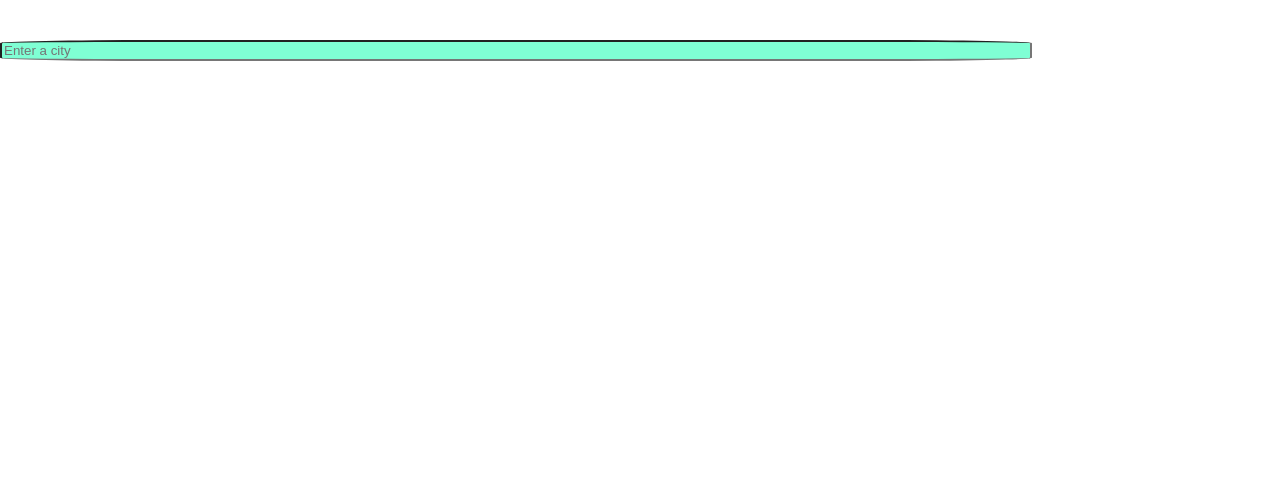
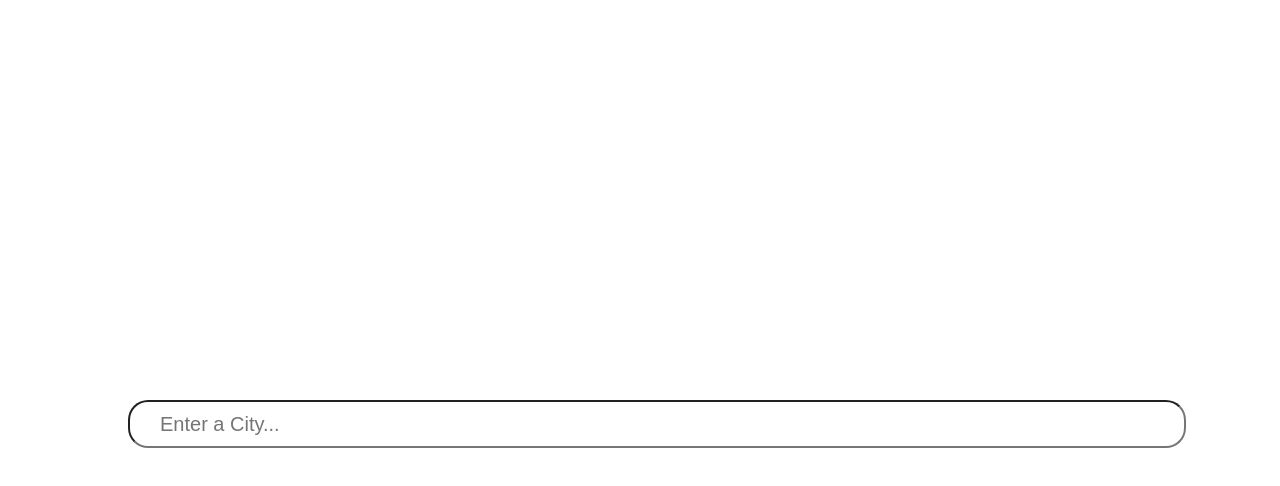
Before and after one commit to AfsoonTaghizadehgan/weather-app, a React (Create React App) app: page / in a window 1280 px wide. Shown: the top 486 px of the page. Built offline with nearby package versions, Linux system fonts and the light colour scheme.

Commit message:
input is in seperate file, 404 error is handled

```diff
--- a/src/App.css
+++ b/src/App.css
@@ -1,10 +1,11 @@
+.App{
+  position: absolute;
+  width: 100%;
+  height: 100%;
+}
+
 .city--input{
-  border-radius: 15%;
-  background-color: aquamarine;
-  width: 80%;
-  height: 35%;
-  margin-top: 40px;
-  align-items: center;
-  margin-left: auto;
-  margin-right: auto;
+  background-size: 25px 25px;
+  /* margin-left: 10%;
+  margin-right: 10%; */
 }
--- a/src/App.js
+++ b/src/App.js
@@ -1,28 +1,23 @@
 
 import './App.css';
 import Weather from './components/Weather'
+import Weatherinput from './components/WeatherInput';
 import React from 'react'
 
 function App() {
-
   const [city, setCity]= React.useState("")
-
   function setCityInput(event){
     if (event.key === 'Enter') {
-        // 👇 Get input value
-        setCity(event.target.value)
-      }
-
+    // 👇 Get input value
+      setCity(event.target.value)
+  }
 }
   return (
     <div className="App" >
-      <input
-                type="text"
-                className="city--input"
-                placeholder='Enter a city'
-                onKeyDown={setCityInput}
-                name="city"
-                />
+      <Weatherinput
+      setCityInput={setCityInput}
+      city={city}
+      />
       <Weather
       city={city}/>
     </div>
--- a/src/components/Weather.js
+++ b/src/components/Weather.js
@@ -1,6 +1,6 @@
 import '../App.css';
 import React from 'react';
-import partialCloud from './images/partialCloud.png'
+//import partialCloud from './images/partialCloud.png'
 
 export default function Weather(props) {
 
@@ -12,12 +12,15 @@ export default function Weather(props) {
         description:"",
         name:""
         })
+        const [hasError, setHasError] = React.useState(false);
+
     React.useEffect(()=>{
-    async function getWeatherData() {
+        const fetchData = async () => {
+            setHasError(false)
             if(props.city!==""){
                 const res = await fetch(`https://api.openweathermap.org/data/2.5/weather?q=${props.city}&appid=d914a0d6566efc1d7f49f4af49f8fe96&units=metric`)
                 const data = await res.json()
-
+                if(data.cod !== "404"){
                     setWeatherData(preveState => ({
                         ...preveState,
                         temp: data.main.temp,
@@ -29,15 +32,23 @@ export default function Weather(props) {
                         }))
                     console.log(data)
                 }
+                else{
+                    setWeatherData("")
+                    setHasError(true)
+
                 }
-    getWeatherData()
+        }
+    }
+    fetchData();
 }, [props.city, weatherData.temp])
 
+    if(hasError === false){
         return(
             <main className=''
-        style={{
-            backgroundImage: `url(${partialCloud})`
-          }}>
+            // style={{
+            //     backgroundImage: `url(${partialCloud})`
+            //   }}
+            >
                 <div className='city--form'>
                     {/* <img src={partialCloud}></img> */}
                     { props.city!=="" &&
@@ -54,6 +65,15 @@ export default function Weather(props) {
             </div>
         </main>
         )
+    }
+    else{
+        return(
+            <div >
+                <br></br>
+                <p>Please enter a valid city</p>
+            </div>
+        )
+    }
 
 
 
--- /dev/null
+++ b/src/components/WeatherInput.js
@@ -0,0 +1,33 @@
+import '../App.css';
+import React from 'react';
+//import partialCloud from './images/partialCloud.png'
+
+export default function Weatherinput(props) {
+    const style={
+    top: props.city? '32px' : '50%',
+      width: '80%',
+      display: 'inline-block',
+      padding: '10px 0px 10px 30px',
+      lineHeight: '120%',
+      position: 'relative',
+      borderRadius: '20px',
+      outline: 'none',
+      fontSize: '20px',
+      left: '10%',
+      right: '10%'
+    }
+
+    return(
+        <input
+
+            type="text"
+            className="city--input"
+            placeholder='Enter a City...'
+            onKeyDown={props.setCityInput}
+            name="city"
+            style={style}
+            />
+    )
+
+
+}
```
Lines whose indentation alone changed are shown as unchanged.
